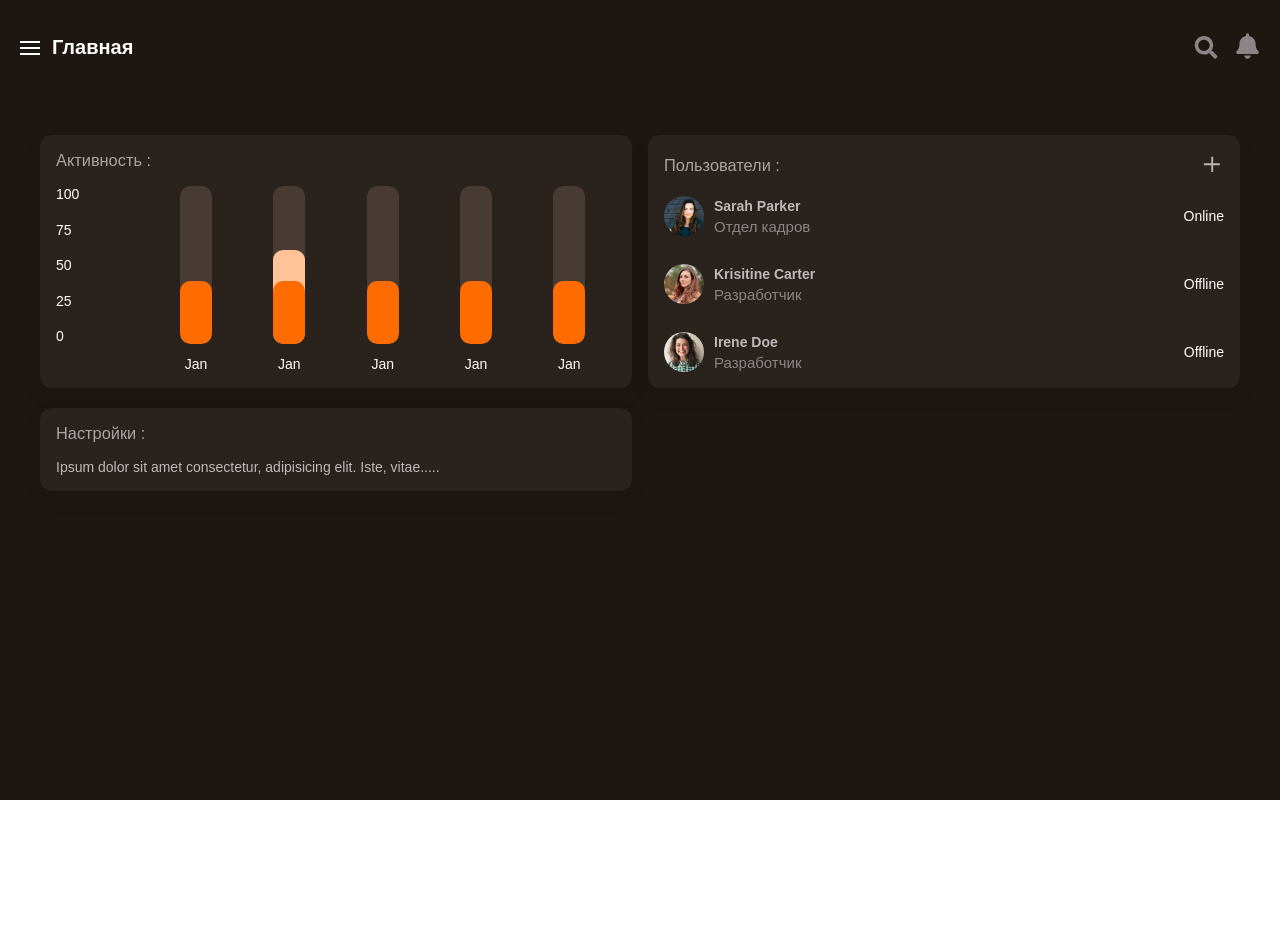
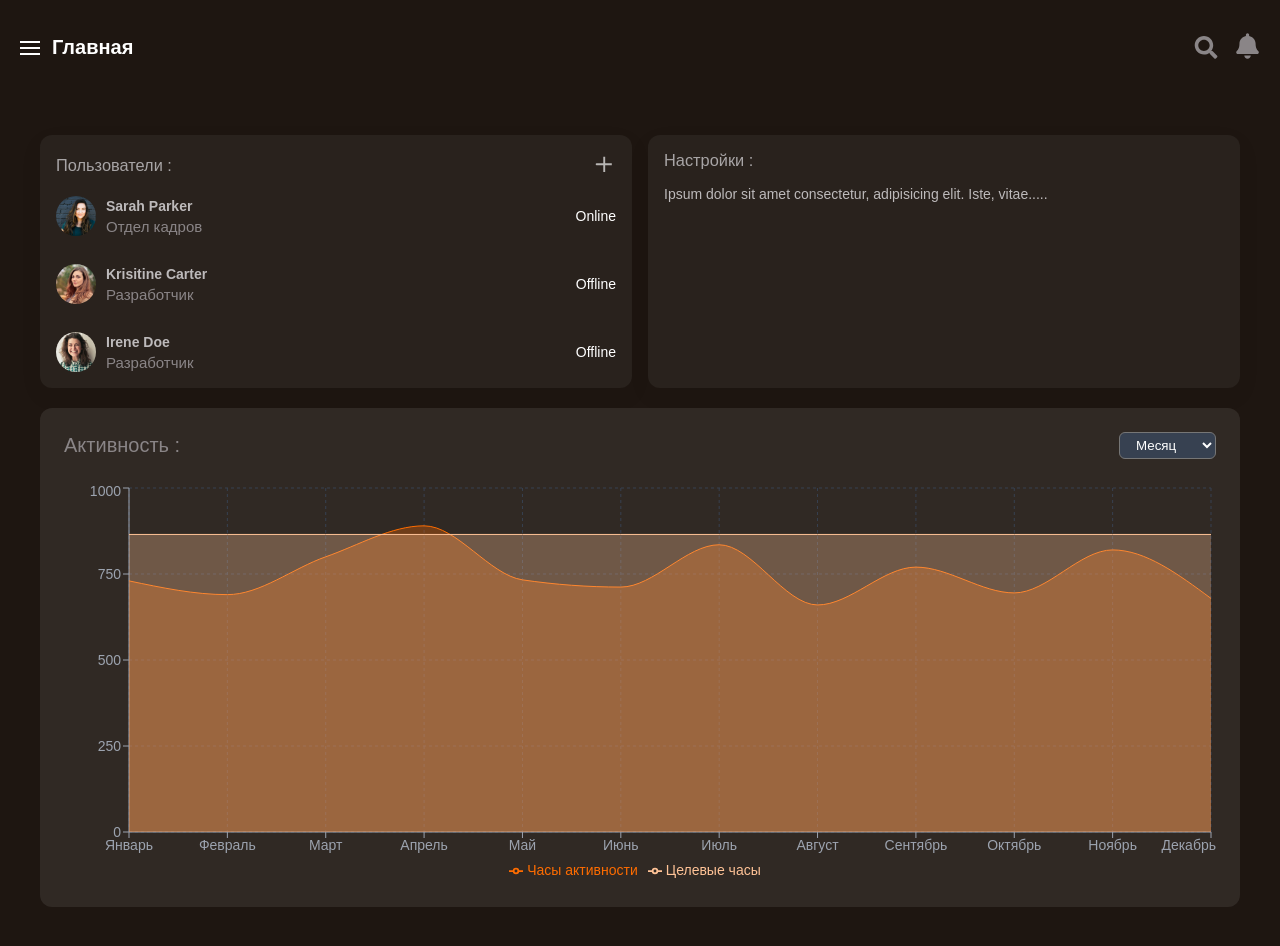
Before and after one commit to cybermexanik/Time-Track-App, a React (Vite) app in the folder frontend/: page /screenshots in a window 1280 px wide. Both pictures are taken after a click on the button 290 px from the left and 47 px from the top of the page. Shown: the top 946 px of the page. Before the commit the page ends 800 px from the top, so only its background shows below. Built offline with nearby package versions, Linux system fonts and the light colour scheme; a web font is replaced by a local one.

Commit message:
Update dependencies in package.json and package-lock.json; refactor Settings component name; implement WorkAnalytics component with chart visualization; replace Financial component in HomePage with WorkAnalytics; remove unused WorkAnalitycs.css file; adjust Sidebar for user name display.

```diff
--- a/frontend/package.json
+++ b/frontend/package.json
@@ -10,10 +10,12 @@
     "preview": "vite preview"
   },
   "dependencies": {
+    "framer-motion": "^12.5.0",
     "prop-types": "^15.8.1",
     "react": "^19.0.0",
     "react-dom": "^19.0.0",
     "react-router-dom": "^7.3.0",
+    "recharts": "^2.15.1",
     "router-link": "^0.0.4"
   },
   "devDependencies": {
--- a/frontend/src/components/Settings/Settings.tsx
+++ b/frontend/src/components/Settings/Settings.tsx
@@ -1,7 +1,7 @@
 import React from "react"
 import { iconsImgs } from "../../utils/images"
 
-const Financial = () => {
+const Settings = () => {
   return (
     <div className="subgrid-two-item grid-common grid-c8">
         <div className="grid-c-title">
@@ -15,4 +15,4 @@ const Financial = () => {
   )
 }
 
-export default Financial
+export default Settings;
--- a/frontend/src/components/WorkAnalytics/WorkAnalitycs.tsx
+++ b/frontend/src/components/WorkAnalytics/WorkAnalitycs.tsx
@@ -1,14 +1,81 @@
-import React from "react";
+import React, { useState } from "react";
+import { motion } from "framer-motion";
+import { Area, AreaChart, CartesianGrid, Legend, ResponsiveContainer, Tooltip, XAxis, YAxis } from 'recharts';
 import { FC } from "react";
+import './WorkAnalytics.css';
 
-
-const overviewData = [
-    {}
+const revenueData = [
+    {name:"Январь", hoursActivity:730, hoursTarget: 865},
+    {name:"Февраль", hoursActivity:690, hoursTarget: 865},
+    {name:"Март", hoursActivity:800, hoursTarget: 865},
+    {name:"Апрель", hoursActivity:890, hoursTarget: 865},
+    {name:"Май", hoursActivity:733, hoursTarget: 865},
+    {name:"Июнь", hoursActivity:712, hoursTarget: 865},
+    {name:"Июль", hoursActivity:835, hoursTarget: 865},
+    {name:"Август", hoursActivity:660, hoursTarget: 865},
+    {name:"Сентябрь", hoursActivity:770, hoursTarget: 865},
+    {name:"Октябрь", hoursActivity:695, hoursTarget: 865},
+    {name:"Ноябрь", hoursActivity:820, hoursTarget: 865},
+    {name:"Декабрь", hoursActivity:679, hoursTarget: 865},
 ];
 
+const WorkAnalitycs: FC = () => {
+    const [selectedTimeRange, setSelectedTimeRange] = useState("Месяц");
 
-const WorkAnalitycs: FC = () => {
-    return <div>WorkTime</div>
+    return (
+        <motion.div
+            className='analytics-container'
+            initial={{opacity:0, y:20}}
+            animate={{opacity: 1, y:0}}
+            transition={{delay:0.2}}
+        >
+            <div className='analytics-header'>
+                <h2 className='analytics-title'>Активность :</h2>
+                <select
+                    className='analytics-select'
+                    value={selectedTimeRange}
+                    onChange={(e) => setSelectedTimeRange(e.target.value)}
+                >
+                    <option>Неделя</option>
+                    <option>Месяц</option>
+                    <option>Квартал</option>
+                    <option>Год</option>
+                </select>
+            </div>
+
+            <div className='analytics-chart-container'>
+                <ResponsiveContainer>
+                    <AreaChart data={revenueData}>
+                        <CartesianGrid strokeDasharray='3 3' stroke='#374151'/>
+                        <XAxis dataKey='name' stroke='#9CA3AF'/>
+                        <YAxis stroke='#9CA3AF'/>
+                        <Tooltip
+                            contentStyle={{backgroundColor:"rgba(31, 41, 55, 0.8)", borderColor:"#4B5563"}}
+                            itemStyle={{color:"#E5E7EB"}}
+                        />
+                        <Legend/>
+                        <Area
+                            type='monotone'
+                            dataKey='hoursActivity'
+                            name="Часы активности"
+                            stroke='#fe6c00'
+                            fill='#fe6c00'
+                            fillOpacity={0.3}
+                        />
+                        <Area
+                            type='monotone'
+                            dataKey='hoursTarget'
+                            name="Целевые часы"
+                            className="analytics-area-target"
+                            stroke='#ffc397'
+                            fill='#ffc397'
+                            fillOpacity={0.3}
+                        />
+                    </AreaChart>
+                </ResponsiveContainer>
+            </div>
+        </motion.div>
+    )
 };
 
 export default WorkAnalitycs;
--- /dev/null
+++ b/frontend/src/components/WorkAnalytics/WorkAnalytics.css
@@ -0,0 +1,55 @@
+.analytics-container {
+  background-color: #302924;
+  backdrop-filter: blur(12px);
+  border-radius: 0.75rem;
+  padding: 1.5rem;
+  margin-bottom: 2rem;
+}
+
+.analytics-header {
+  display: flex;
+  justify-content: space-between;
+  align-items: center;
+  margin-bottom: 1.5rem;
+}
+
+.analytics-title {
+  font-weight: 400;
+  font-size: 20px;
+  color: #8a8587;
+}
+
+.analytics-select {
+  background-color: #374151;
+  color: white;
+  border-radius: 0.375rem;
+  padding: 0.25rem 0.75rem;
+  outline: none;
+}
+
+.analytics-select:focus {
+  outline: none;
+}
+
+.analytics-chart-container {
+  width: 100%;
+  height: 400px;
+}
+
+.analytics-tooltip {
+  background-color: #473b33;
+  border-color: #4B5563;
+  color: #E5E7EB;
+}
+
+.analytics-area-activity {
+  stroke: var(--clr-pumpkin);
+  fill: var(--clr-pumpkin);
+  fill-opacity: 0.3;
+}
+
+.analytics-area-target {
+  stroke: var(--clr-peach);
+  fill: var(--clr-peach);
+  fill-opacity: 0.3;
+}
--- a/frontend/src/layout/Sidebar/Sidebar.css
+++ b/frontend/src/layout/Sidebar/Sidebar.css
@@ -25,7 +25,6 @@
   .info-name {
     font-size: 20px;
     color: var(--clr-white);
-    text-transform: uppercase;
   }
   .navigation {
     margin-top: 28px;
--- a/frontend/src/layout/Sidebar/Sidebar.tsx
+++ b/frontend/src/layout/Sidebar/Sidebar.tsx
@@ -36,7 +36,7 @@ const Sidebar: FC = () => {
           <div className="info-img img-fit-cover">
               <img src={ personsImgs.person_two } alt="profile image" />
           </div>
-          <span className="info-name">alice-doe</span>
+          <span className="info-name">Иван Иванов</span>
       </div>
 
       <nav className="navigation">
--- a/frontend/src/pages/home/HomePage.css
+++ b/frontend/src/pages/home/HomePage.css
@@ -31,6 +31,5 @@
 
 .content-grid-two {
     display: grid;
-    grid-template-columns: repeat(2, 1fr);
     column-gap: 16px;
 }
--- a/frontend/src/pages/home/HomePage.tsx
+++ b/frontend/src/pages/home/HomePage.tsx
@@ -6,17 +6,18 @@ import Transactions from "../../components/Employyes/Employyes";
 import Report from "../../components/Activity/Activity";
 import Financial from "../../components/Settings/Settings";
 import Subscriptions from "../../components/Subscriptions/Subscriptions";
+import WorkAnalitycs from "../../components/WorkAnalytics/WorkAnalitycs";
 
 const HomePage: FC = () => {
     return (
         <div className="home-page">
             <div className="home-content">
                 <div className="content-grid-one">
-                    <Report />
                     <Transactions />
+                    <Financial/>
                 </div>
                 <div className="content-grid-two">
-                    <Financial/>
+                    <WorkAnalitycs/>
                 </div>
             </div>
         </div>
```
Also changed, not shown: frontend/src/components/WorkAnalytics/WorkAnalitycs.css (deleted), 1 other file (tests, documents, lock files or other folders).
